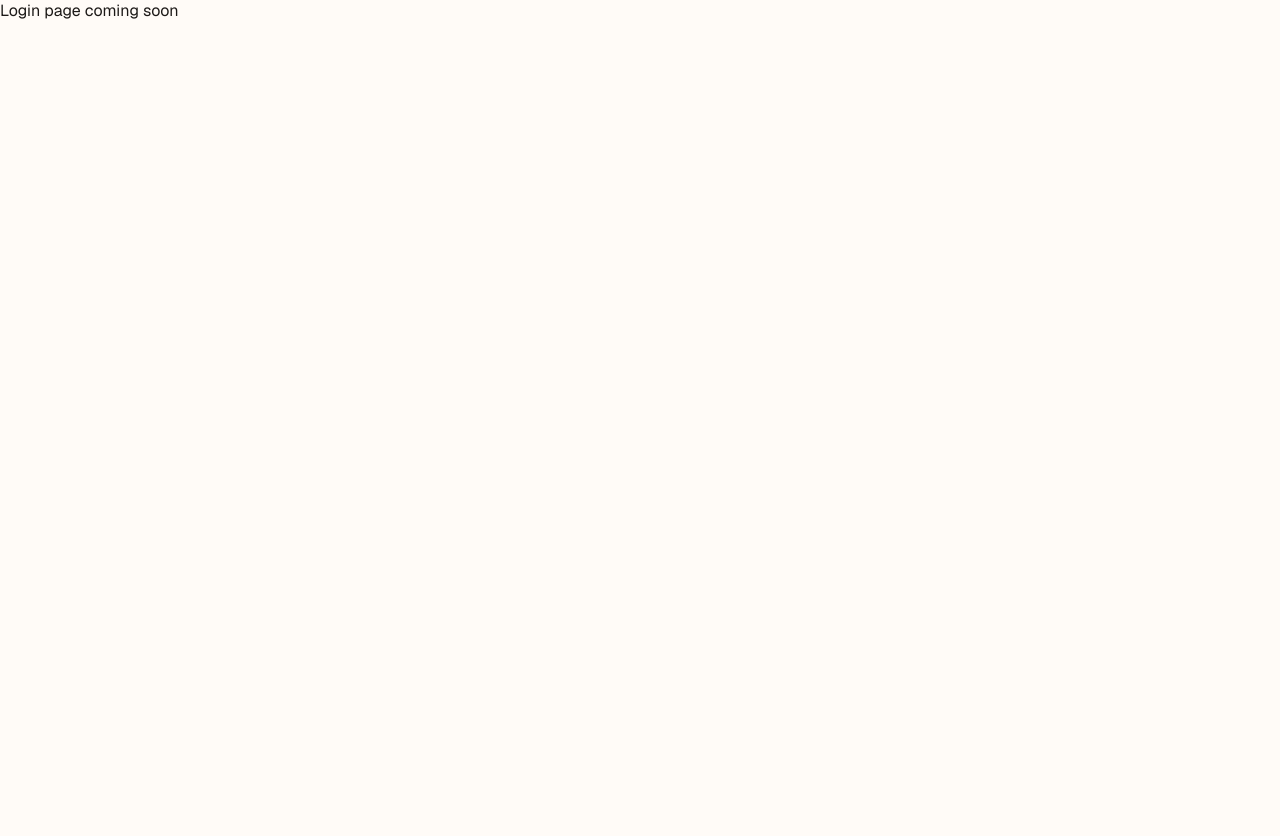
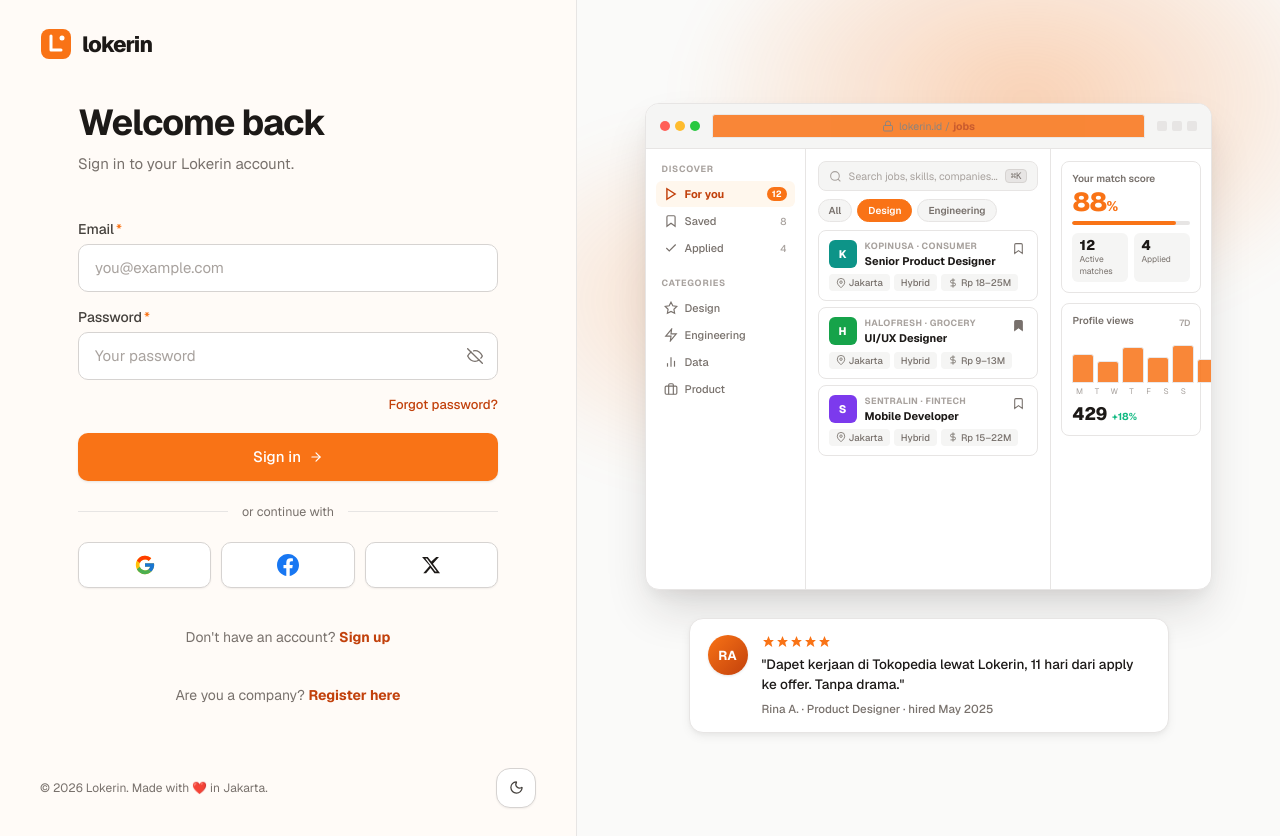
Before and after one commit to faiqahfrs27/lokerin-frontend, a React (Vite) app: page /login in a window 1280 px wide. Before the commit the page ends 800 px from the top, so only its background shows below. Built offline with nearby package versions, Linux system fonts and the light colour scheme; no server answers.

Commit message:
feat: add feature login

```diff
--- /dev/null
+++ b/src/hooks/useLogin.ts
@@ -0,0 +1,46 @@
+import { zodResolver } from "@hookform/resolvers/zod";
+import { useMutation } from "@tanstack/react-query";
+import type { AxiosError } from "axios";
+import { useForm } from "react-hook-form";
+import toast from "react-hot-toast";
+import { useNavigate, useLocation } from "react-router";
+import { axiosInstance } from "../lib/axios";
+import type { LoginSchema } from "../schemas/loginSchema";
+import { loginSchema } from "../schemas/loginSchema";
+import { useAuth } from "../stores/useAuth";
+
+export function useLogin() {
+  const setAuth = useAuth((s) => s.login);
+  const navigate = useNavigate();
+  const location = useLocation();
+
+  const form = useForm<LoginSchema>({
+    resolver: zodResolver(loginSchema),
+  });
+
+  const { mutateAsync, isPending } = useMutation({
+    mutationFn: async (payload: LoginSchema) => {
+      const res = await axiosInstance.post("/auth/login", {
+        email: payload.email,
+        password: payload.password,
+      });
+      return res.data;
+    },
+    onSuccess: (data) => {
+      setAuth(data.user);
+      toast.success("Welcome back! 👋");
+      // redirect ke halaman sebelumnya, atau "/" kalau tidak ada
+      const from = (location.state as { from?: string })?.from ?? "/";
+      navigate(from, { replace: true });
+    },
+    onError: (error: AxiosError<{ message: string }>) => {
+      toast.error(error.response?.data.message || "Login failed, please try again.");
+    },
+  });
+
+  const onSubmit = async (data: LoginSchema) => {
+    await mutateAsync(data);
+  };
+
+  return { form, onSubmit, isPending };
+}
--- /dev/null
+++ b/src/pages/Login.tsx
@@ -0,0 +1,137 @@
+import { ArrowRight } from "lucide-react";
+import { FcGoogle } from "react-icons/fc";
+import { Link } from "react-router";
+import AppMockup from "../components/register/AppMockup";
+import FormField from "../components/register/FormField";
+import OrangeButton from "../components/register/OrangeButton";
+import RegisterLogo from "../components/register/RegisterLogo";
+import ThemeToggle from "../components/register/ThemeToggle";
+import { useLogin } from "../hooks/useLogin";
+import { fadeUp } from "../utils/AnimationStyle";
+
+function Login() {
+  const { form, onSubmit, isPending } = useLogin();
+  const {
+    register,
+    handleSubmit,
+    formState: { errors },
+  } = form;
+
+  return (
+    <div className="auth-page">
+      {/* Left — form */}
+      <div className="auth-left">
+        <header className="auth-top">
+          <RegisterLogo />
+        </header>
+
+        <div className="auth-body">
+          <form onSubmit={handleSubmit(onSubmit)} noValidate className="auth-form">
+            <div style={fadeUp(0)} className="auth-head">
+              <h1 className="t-h2 auth-h">Welcome back</h1>
+              <p className="auth-sub">Sign in to your Lokerin account.</p>
+            </div>
+
+            <FormField
+              id="email"
+              label="Email"
+              type="email"
+              placeholder="you@example.com"
+              error={errors.email}
+              required
+              autoComplete="email"
+              delay={100}
+              registration={register("email")}
+            />
+
+            <FormField
+              id="password"
+              label="Password"
+              type="password"
+              placeholder="Your password"
+              error={errors.password}
+              required
+              autoComplete="current-password"
+              delay={150}
+              registration={register("password")}
+            />
+
+            <div style={fadeUp(200)} className="row-between">
+              <span />
+              <Link to="/reset-password" className="link" style={{ fontSize: 13 }}>
+                Forgot password?
+              </Link>
+            </div>
+
+            <div style={fadeUp(250)}>
+              <OrangeButton type="submit" loading={isPending} disabled={isPending}>
+                <span style={{ display: "flex", alignItems: "center", gap: 8 }}>
+                  Sign in <ArrowRight size={14} strokeWidth={2} />
+                </span>
+              </OrangeButton>
+            </div>
+
+            <div style={fadeUp(300)} className="divider">
+              <span>or continue with</span>
+            </div>
+
+            <div style={fadeUp(350)} className="social-row">
+              <button type="button" className="social-btn">
+                <FcGoogle size={22} />
+              </button>
+              <button type="button" className="social-btn">
+                <svg width="22" height="22" viewBox="0 0 24 24" fill="#1877F2">
+                  <path d="M24 12.073c0-6.627-5.373-12-12-12s-12 5.373-12 12c0 5.99 4.388 10.954 10.125 11.854v-8.385H7.078v-3.47h3.047V9.43c0-3.007 1.792-4.669 4.533-4.669 1.312 0 2.686.235 2.686.235v2.953H15.83c-1.491 0-1.956.925-1.956 1.874v2.25h3.328l-.532 3.47h-2.796v8.385C19.612 23.027 24 18.062 24 12.073z"/>
+                </svg>
+              </button>
+              <button type="button" className="social-btn">
+                <svg width="20" height="20" viewBox="0 0 24 24" fill="currentColor">
+                  <path d="M18.244 2.25h3.308l-7.227 8.26 8.502 11.24H16.17l-4.714-6.231-5.401 6.231H2.744l7.73-8.835L1.254 2.25H8.08l4.253 5.622zm-1.161 17.52h1.833L7.084 4.126H5.117z"/>
+                </svg>
+              </button>
+            </div>
+
+            <p style={fadeUp(400)} className="auth-foot">
+              Don't have an account?{" "}
+              <Link to="/register" className="link strong">Sign up</Link>
+            </p>
+
+            <p style={fadeUp(450)} className="auth-foot">
+              Are you a company?{" "}
+              <Link to="/register/company" className="link strong">Register here</Link>
+            </p>
+          </form>
+        </div>
+
+        <footer className="auth-foot-bar">
+          <span>© 2026 Lokerin. Made with ❤️ in Jakarta.</span>
+          <ThemeToggle />
+        </footer>
+      </div>
+
+      {/* Right — mockup */}
+      <div className="auth-right">
+        <div className="auth-glow" />
+        <div className="auth-mockup-wrap">
+          <AppMockup />
+        </div>
+        <div className="testimonial">
+          <div className="t-avatar">RA</div>
+          <div>
+            <div className="t-stars">
+              {[1, 2, 3, 4, 5].map((i) => (
+                <svg key={i} width="13" height="13" viewBox="0 0 24 24" fill="#F97316">
+                  <polygon points="12 2 15 9 22 9 17 14 19 22 12 17 5 22 7 14 2 9 9 9 12 2" />
+                </svg>
+              ))}
+            </div>
+            <p className="t-quote">"Dapet kerjaan di Tokopedia lewat Lokerin, 11 hari dari apply ke offer. Tanpa drama."</p>
+            <div className="t-attrib">Rina A. · Product Designer · hired May 2025</div>
+          </div>
+        </div>
+      </div>
+    </div>
+  );
+}
+
+export default Login;
--- /dev/null
+++ b/src/schemas/loginSchema.ts
@@ -0,0 +1,8 @@
+import z from "zod";
+
+export const loginSchema = z.object({
+  email: z.string().email("Email invalid"),
+  password: z.string().min(1, "Need to fill in password"),
+});
+
+export type LoginSchema = z.infer<typeof loginSchema>;
```
Also changed, not shown: src/main.tsx (+13 -12 lines).
